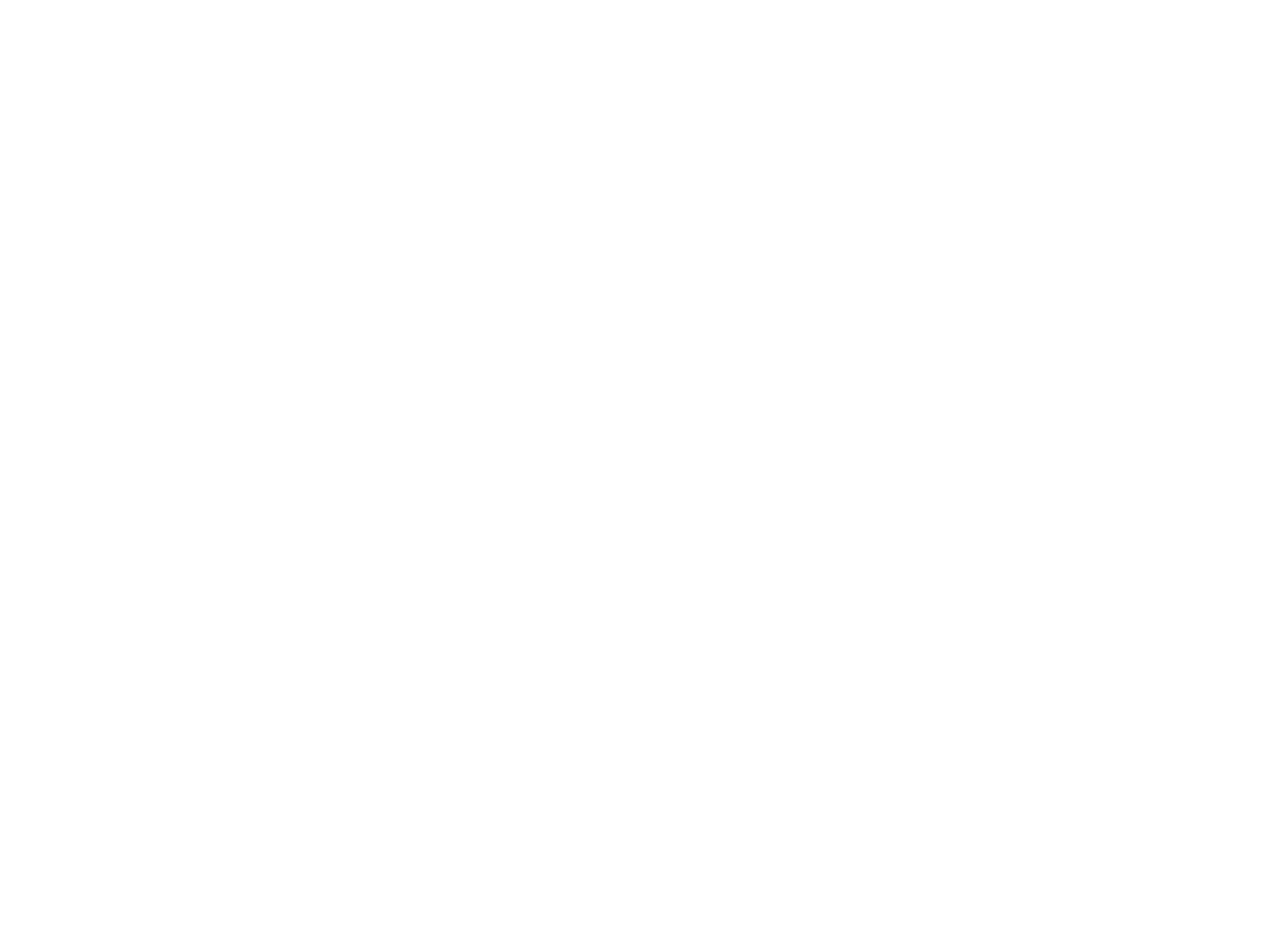
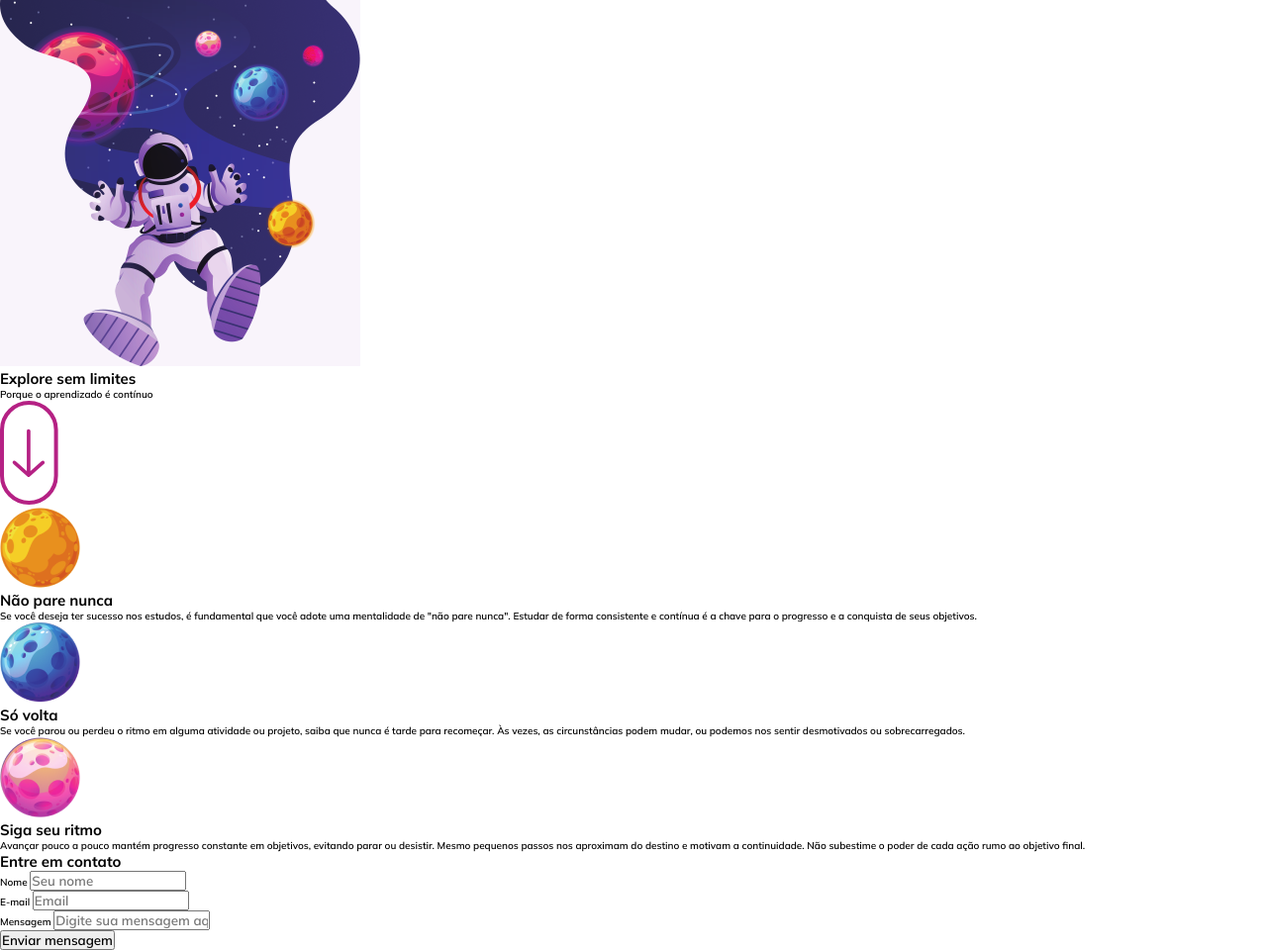
Before and after one commit to fernandoalvesrufino/explore-sem-limites, a plain HTML site: page index.html in a window 1280 px wide. Shown: the whole page at 99% size. Before the commit the page ends 800 px from the top, so only its background shows below. Drawn offline with Linux system fonts and the light colour scheme.

Commit message:
estruturando html

```diff
--- a/index.html
+++ b/index.html
@@ -13,6 +13,57 @@
     <title>Explore sem limites</title>
   </head>
   <body>
+    <section>
+      <img src="./assets/astronaut.png" alt="Imagem de um astronauta">
+      <h1>Explore sem limites</h1>
+      <p>Porque o aprendizado é contínuo</p>
+      <a href="#">
+        <img src="./assets/arrow.svg" alt="Seta para a próxima seção">
+      </a>
+    </section>
 
+    <section>
+      <div class="card">
+        <img src="./assets/1.png" alt="Imagem de um planeta">
+        <h2>Não pare nunca</h2>
+        <p>Se você deseja ter sucesso nos estudos, é fundamental que você adote uma mentalidade de "não pare nunca". Estudar de forma consistente e contínua é a chave para o progresso e a conquista de seus objetivos.</p>
+      </div>
+
+      <div class="card">
+        <img src="./assets/2.png" alt="Imagem de um planeta">
+        <h2>Só volta</h2>
+        <p>Se você parou ou perdeu o ritmo em alguma atividade ou projeto, saiba que nunca é tarde para recomeçar. Às vezes, as circunstâncias podem mudar, ou podemos nos sentir desmotivados ou sobrecarregados.</p>
+      </div>
+
+      <div class="card">
+        <img src="./assets/3.png" alt="Imagem de um planeta">
+        <h2>Siga seu ritmo</h2>
+        <p>Avançar pouco a pouco mantém progresso constante em objetivos, evitando parar ou desistir. Mesmo pequenos passos nos aproximam do destino e motivam a continuidade. Não subestime o poder de cada ação rumo ao objetivo final.</p>
+      </div>
+    </section>
+
+    <section>
+      <h2>Entre em contato</h2>
+
+      <form id="form">
+        <div class="name">
+          <label for="name">Nome</label>
+          <input type="text" name="name" id="name" placeholder="Seu nome">
+        </div>
+
+        <div class="email">
+          <label for="email">E-mail</label>
+          <input type="email" name="email" id="email" placeholder="Email">
+        </div>
+
+        <div class="message">
+          <label for="message">Mensagem</label>
+          <input type="text" name="message" id="message" placeholder="Digite sua mensagem aqui...">
+        </div>
+
+        <button>Enviar mensagem</button>
+
+      </form>
+    </section>
   </body>
 </html>
```
Also changed, not shown: assets/astronaut.png (renamed from assets/image 11970.png).
